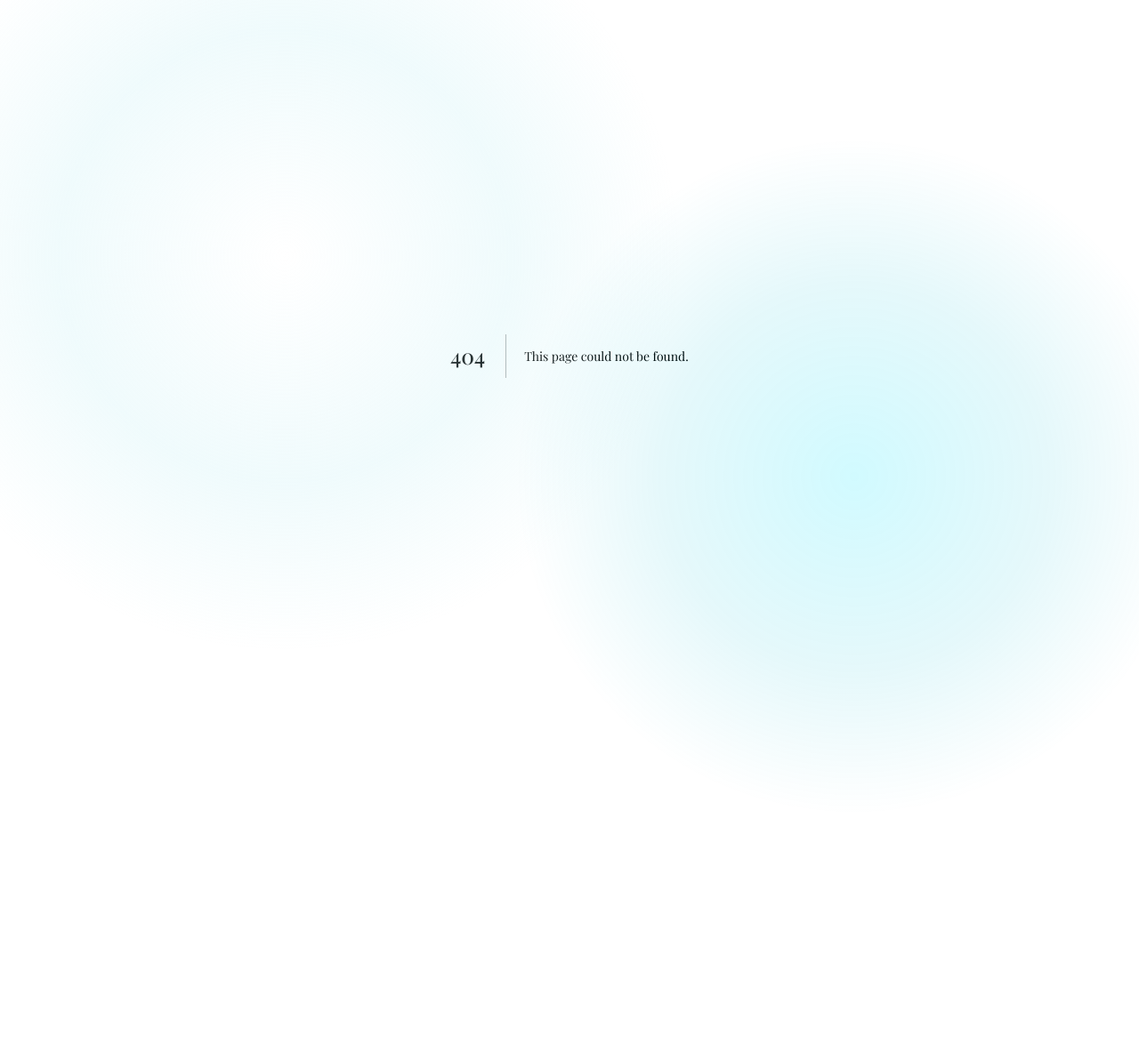
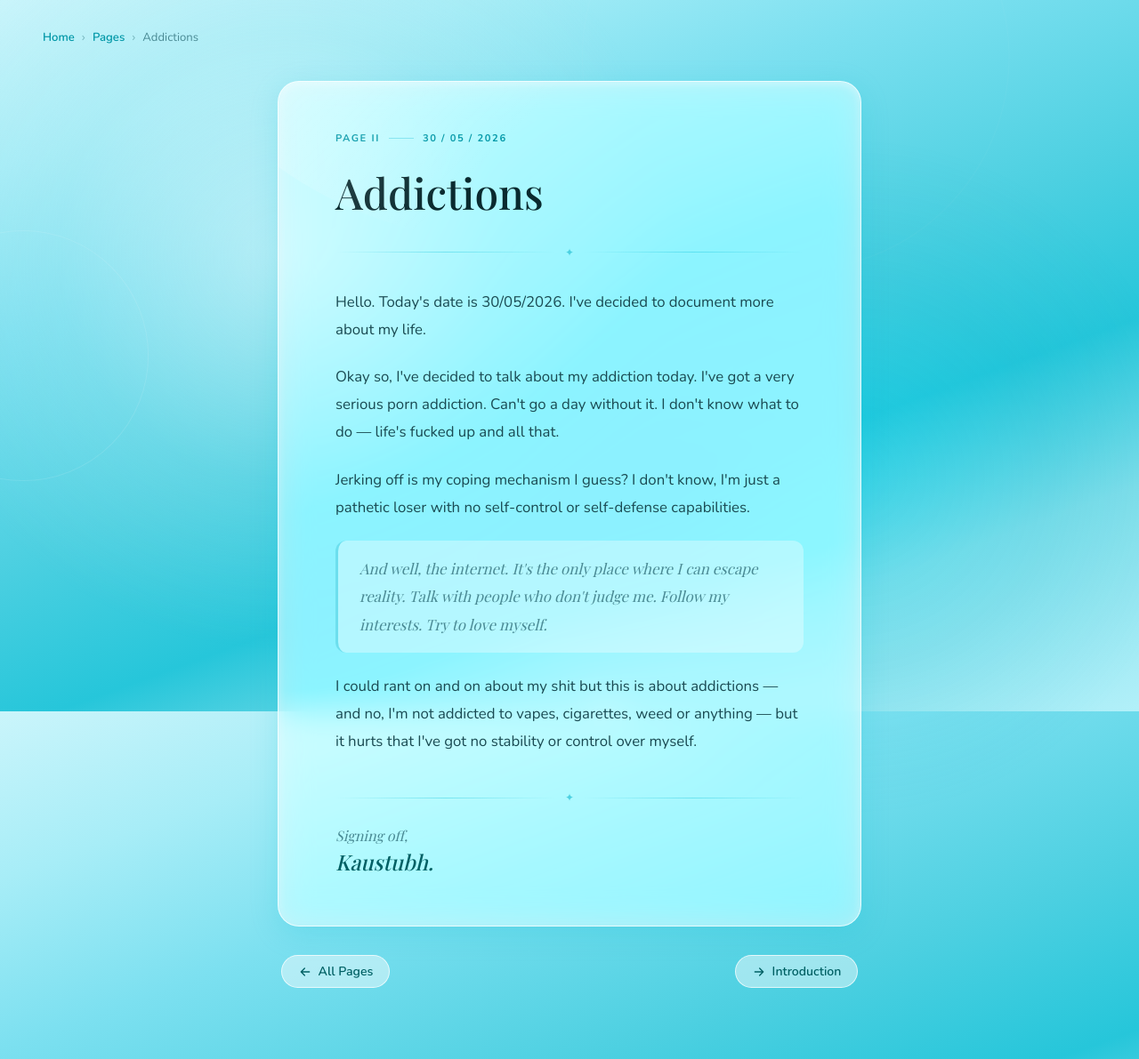
Before and after one commit to soul2024quest/kaustubh-journal, a Next.js app: page /pages/addictions in a window 1280 px wide. Before the commit this address had no page. Shown: the whole page at 89% size. Before the commit the page ends 800 px from the top, so only its background shows below. Built offline with nearby package versions, Linux system fonts and the light colour scheme; a web font is replaced by a local one.

Commit message:
Create page.tsx

```diff
--- /dev/null
+++ b/src/app/pages/addictions/page.tsx
@@ -0,0 +1,86 @@
+'use client'
+import Link from 'next/link'
+import Bubbles from '@/components/Bubbles'
+import styles from '../introduction/introduction.module.css'
+
+export default function AddictionsPage() {
+  return (
+    <div className={styles.root}>
+      <Bubbles />
+
+      <div className={styles.ripple} style={{ width: 450, height: 450, top: '8%', right: '-5%', animationDuration: '10s' }} />
+      <div className={styles.ripple} style={{ width: 280, height: 280, bottom: '15%', left: '2%', animationDuration: '14s', animationDelay: '4s' }} />
+
+      <nav className={styles.nav}>
+        <Link href="/" className={styles.navLink}>Home</Link>
+        <span className={styles.navSep}>›</span>
+        <Link href="/pages" className={styles.navLink}>Pages</Link>
+        <span className={styles.navSep}>›</span>
+        <span className={styles.navCurrent}>Addictions</span>
+      </nav>
+
+      <article className={styles.article}>
+        <div className={`glass ${styles.articleCard}`}>
+          <div className={styles.cardShimmer} />
+
+          <div className={styles.meta}>
+            <span className={styles.metaLabel}>Page II</span>
+            <span className={styles.metaDivider} />
+            <span className={styles.metaLabel}>30 / 05 / 2026</span>
+          </div>
+
+          <h1 className={styles.title}>Addictions</h1>
+
+          <div className={styles.rule}>
+            <span />
+            <span className={styles.ruleDot}>✦</span>
+            <span />
+          </div>
+
+          <div className={styles.body}>
+            <p>
+              Hello. Today&apos;s date is 30/05/2026. I&apos;ve decided to document more about my life.
+            </p>
+            <p>
+              Okay so, I&apos;ve decided to talk about my addiction today. I&apos;ve got a very serious porn addiction. Can&apos;t go a day without it. I don&apos;t know what to do — life&apos;s fucked up and all that.
+            </p>
+            <p>
+              Jerking off is my coping mechanism I guess? I don&apos;t know, I&apos;m just a pathetic loser with no self-control or self-defense capabilities.
+            </p>
+            <p className={styles.aside}>
+              And well, the internet. It&apos;s the only place where I can escape reality. Talk with people who don&apos;t judge me. Follow my interests. Try to love myself.
+            </p>
+            <p>
+              I could rant on and on about my shit but this is about addictions — and no, I&apos;m not addicted to vapes, cigarettes, weed or anything — but it hurts that I&apos;ve got no stability or control over myself.
+            </p>
+          </div>
+
+          <div className={styles.signoff}>
+            <div className={styles.rule} style={{ marginBottom: '1.5rem' }}>
+              <span />
+              <span className={styles.ruleDot}>✦</span>
+              <span />
+            </div>
+            <p className={styles.signoffText}>Signing off,</p>
+            <p className={styles.signoffName}>Kaustubh.</p>
+          </div>
+        </div>
+
+        <div className={styles.pageNav}>
+          <Link href="/pages" className={styles.pageNavBtn}>
+            <svg width="16" height="16" viewBox="0 0 24 24" fill="none" stroke="currentColor" strokeWidth="2" strokeLinecap="round" strokeLinejoin="round">
+              <path d="M19 12H5M11 6l-6 6 6 6" />
+            </svg>
+            All Pages
+          </Link>
+          <Link href="/pages/introduction" className={styles.pageNavBtn} style={{flexDirection: 'row-reverse'}}>
+            Introduction
+            <svg width="16" height="16" viewBox="0 0 24 24" fill="none" stroke="currentColor" strokeWidth="2" strokeLinecap="round" strokeLinejoin="round">
+              <path d="M19 12H5M13 6l6 6-6 6" />
+            </svg>
+          </Link>
+        </div>
+      </article>
+    </div>
+  )
+}
```
